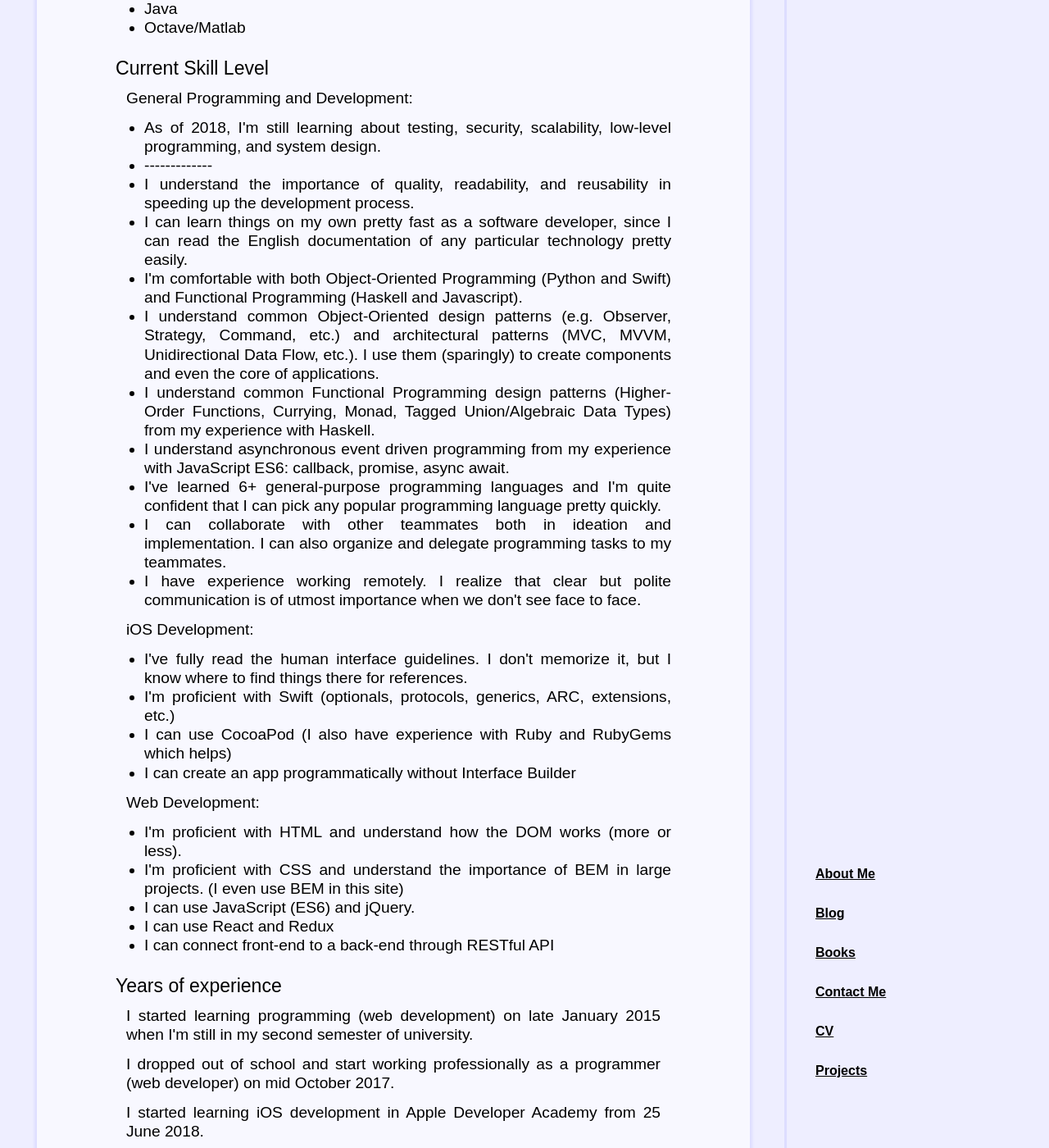
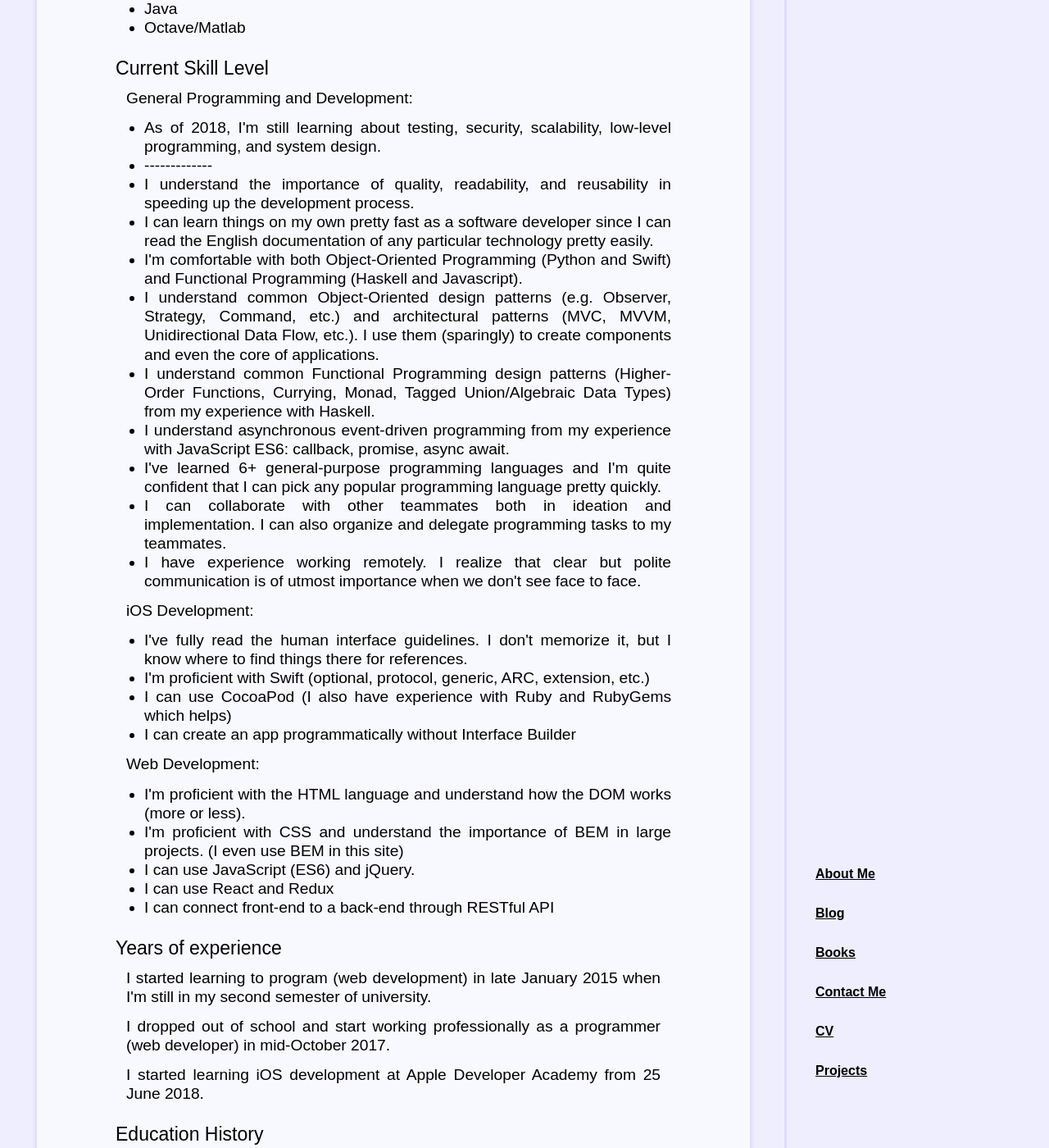
Before and after one commit to dotm/dotm.github.io, a Jekyll site: the page built from cv.html, in a window 1280 px wide and 1400 px high, scrolled down 1324 px. Shown: the whole window at 82% size. Built offline with Jekyll 4.4.1, drawn with Linux system fonts in a browser that asks for light colours; some of the changed text lies outside the part shown.

Commit message:
Update cv.html

```diff
--- a/cv.html
+++ b/cv.html
@@ -69,11 +69,11 @@ style: /stylesheets/page.css
         <li>As of 2018, I'm still learning about testing, security, scalability, low-level programming, and system design.</li>
         <li>-------------</li>
         <li>I understand the importance of quality, readability, and reusability in speeding up the development process.</li>
-        <li>I can learn things on my own pretty fast as a software developer, since I can read the English documentation of any particular technology pretty easily.</li>
+        <li>I can learn things on my own pretty fast as a software developer since I can read the English documentation of any particular technology pretty easily.</li>
         <li>I'm comfortable with both Object-Oriented Programming (Python and Swift) and Functional Programming (Haskell and Javascript).</li>
         <li>I understand common Object-Oriented design patterns (e.g. Observer, Strategy, Command, etc.) and architectural patterns (MVC, MVVM, Unidirectional Data Flow, etc.). I use them (sparingly) to create components and even the core of applications.</li>
         <li>I understand common Functional Programming design patterns (Higher-Order Functions, Currying, Monad, Tagged Union/Algebraic Data Types) from my experience with Haskell.</li>
-        <li>I understand asynchronous event driven programming from my experience with JavaScript ES6: callback, promise, async await.</li>
+        <li>I understand asynchronous event-driven programming from my experience with JavaScript ES6: callback, promise, async await.</li>
         <li>I've learned 6+ general-purpose programming languages and I'm quite confident that I can pick any popular programming language pretty quickly.</li>
         <li>I can collaborate with other teammates both in ideation and implementation. I can also organize and delegate programming tasks to my teammates.</li>
         <li>I have experience working remotely. I realize that clear but polite communication is of utmost importance when we don't see face to face.</li>
@@ -81,13 +81,13 @@ style: /stylesheets/page.css
       <p>iOS Development:</p>
       <ul>
         <li>I've fully read the human interface guidelines. I don't memorize it, but I know where to find things there for references.</li>
-        <li>I'm proficient with Swift (optionals, protocols, generics, ARC, extensions, etc.)</li>
+        <li>I'm proficient with Swift (optional, protocol, generic, ARC, extension, etc.)</li>
         <li>I can use CocoaPod (I also have experience with Ruby and RubyGems which helps)</li>
         <li>I can create an app programmatically without Interface Builder</li>
       </ul>
       <p>Web Development:</p>
       <ul>
-        <li>I'm proficient with HTML and understand how the DOM works (more or less).</li>
+        <li>I'm proficient with the HTML language and understand how the DOM works (more or less).</li>
         <li>I'm proficient with CSS and understand the importance of BEM in large projects. (I even use BEM in this site)</li>
         <li>I can use JavaScript (ES6) and jQuery.</li>
         <li>I can use React and Redux</li>
@@ -97,9 +97,9 @@ style: /stylesheets/page.css
 
     <div style="page-break-before: always;">
       <h2>Years of experience</h2>
-      <p>I started learning programming (web development) on late January 2015 when I'm still in my second semester of university.</p>
-      <p>I dropped out of school and start working professionally as a programmer (web developer) on mid October 2017.</p>
-      <p>I started learning iOS development in Apple Developer Academy from 25 June 2018.</p>
+      <p>I started learning to program (web development) in late January 2015 when I'm still in my second semester of university.</p>
+      <p>I dropped out of school and start working professionally as a programmer (web developer) in mid-October 2017.</p>
+      <p>I started learning iOS development at Apple Developer Academy from 25 June 2018.</p>
     </div>
 
     <div>
@@ -138,7 +138,7 @@ style: /stylesheets/page.css
       <h2>Achievements</h2>
       <dl>
         <dt>Finish Andrew Ng's Machine Learning Coursera</dt>
-        <dd>Aside from learning ML, I also learned to create vectorized version of some algorithms.</dd>
+        <dd>Aside from learning ML, I also learned to create the vectorized version of some algorithms.</dd>
       </dl>
     </div>
 
```
Also changed, not shown: other parts of cv.html (+1 -1 lines).
